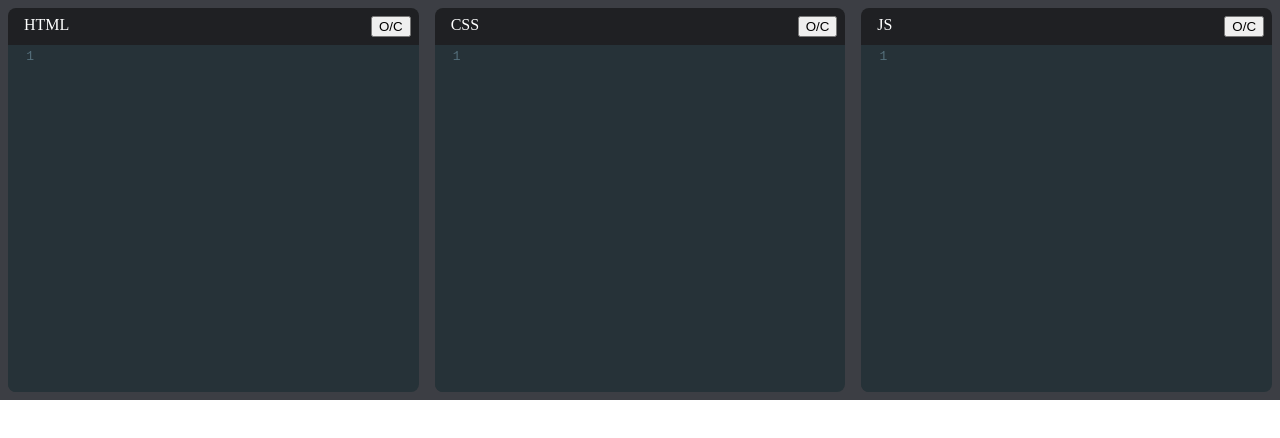
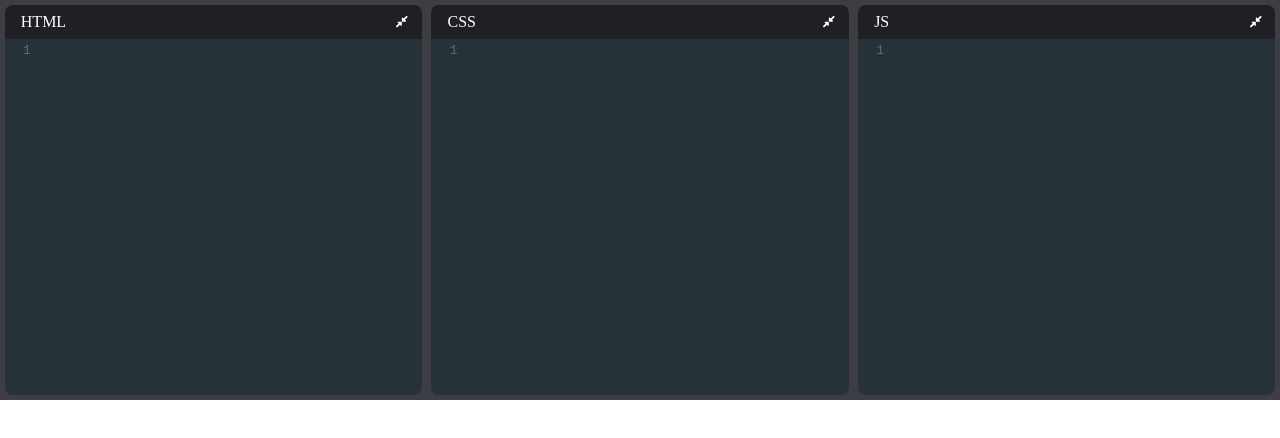
Before and after one commit to abhie-lp/codepen-clone, a React (Create React App) app: page / in a window 1280 px wide. Shown: the top 438 px of the page. Built offline with nearby package versions, Linux system fonts and the light colour scheme.

Commit message:
Styling buttons and remove scrollbar

```diff
--- a/package.json
+++ b/package.json
@@ -3,6 +3,9 @@
   "version": "0.1.0",
   "private": true,
   "dependencies": {
+    "@fortawesome/fontawesome-svg-core": "^1.2.30",
+    "@fortawesome/free-solid-svg-icons": "^5.14.0",
+    "@fortawesome/react-fontawesome": "^0.1.11",
     "@testing-library/jest-dom": "^4.2.4",
     "@testing-library/react": "^9.5.0",
     "@testing-library/user-event": "^7.2.1",
--- a/src/components/Editor.js
+++ b/src/components/Editor.js
@@ -8,6 +8,8 @@
 import "codemirror/mode/javascript/javascript";
 
 import {Controlled as ControlledEditor} from "react-codemirror2";
+import {FontAwesomeIcon} from "@fortawesome/react-fontawesome";
+import {faCompressAlt, faExpandAlt} from "@fortawesome/free-solid-svg-icons";
 
 const Editor = (props) => {
   const {
@@ -27,7 +29,13 @@
     <div className={`editor-container ${open ? "" : "collapsed"}`}>
       <div className="editor-title">
         {displayName}
-        <button onClick={() =>  setOpen(prevState => !prevState)}>O/C</button>
+        <button
+          type="button"
+          className="expand-collapse-btn"
+          onClick={() =>  setOpen(prevState => !prevState)}
+        >
+          <FontAwesomeIcon icon={open ? faCompressAlt : faExpandAlt} />
+        </button>
       </div>
 
       <ControlledEditor
--- a/src/index.css
+++ b/src/index.css
@@ -16,7 +16,7 @@
   flex-basis: 0;
   display: flex;
   flex-direction: column;
-  padding: .5rem;
+  padding: .3rem;
   background-color: hsl(225, 6%, 25%);
 }
 
@@ -27,6 +27,15 @@
 /* Collapse irrespective of the length of text */
 .editor-container.collapsed .CodeMirror-scroll {
   position: absolute;
+  overflow: hidden !important;
+}
+
+.expand-collapse-btn {
+  margin-left: .5rem;
+  background: none;
+  border: none;
+  color: white;
+  cursor: pointer;
 }
 
 .editor-title {
```
Also changed, not shown: 1 other file (tests, documents, lock files or other folders).
